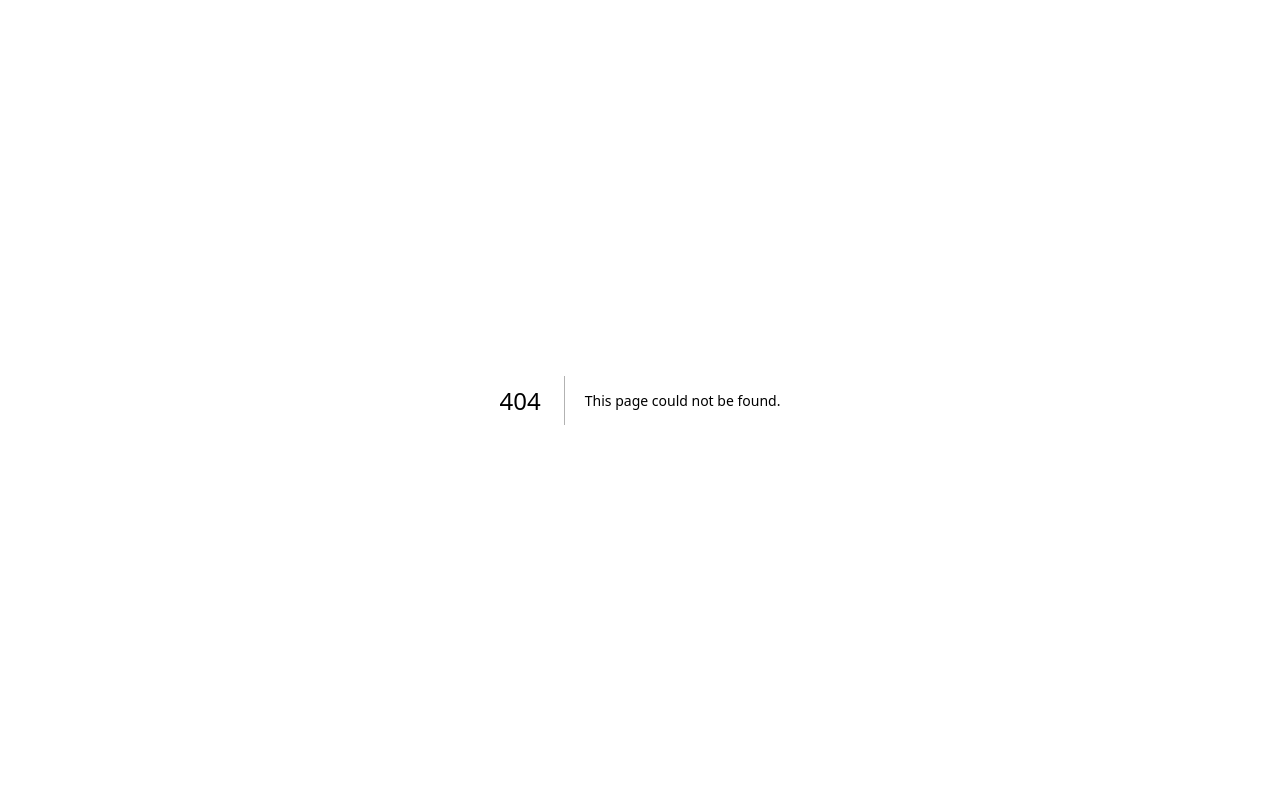
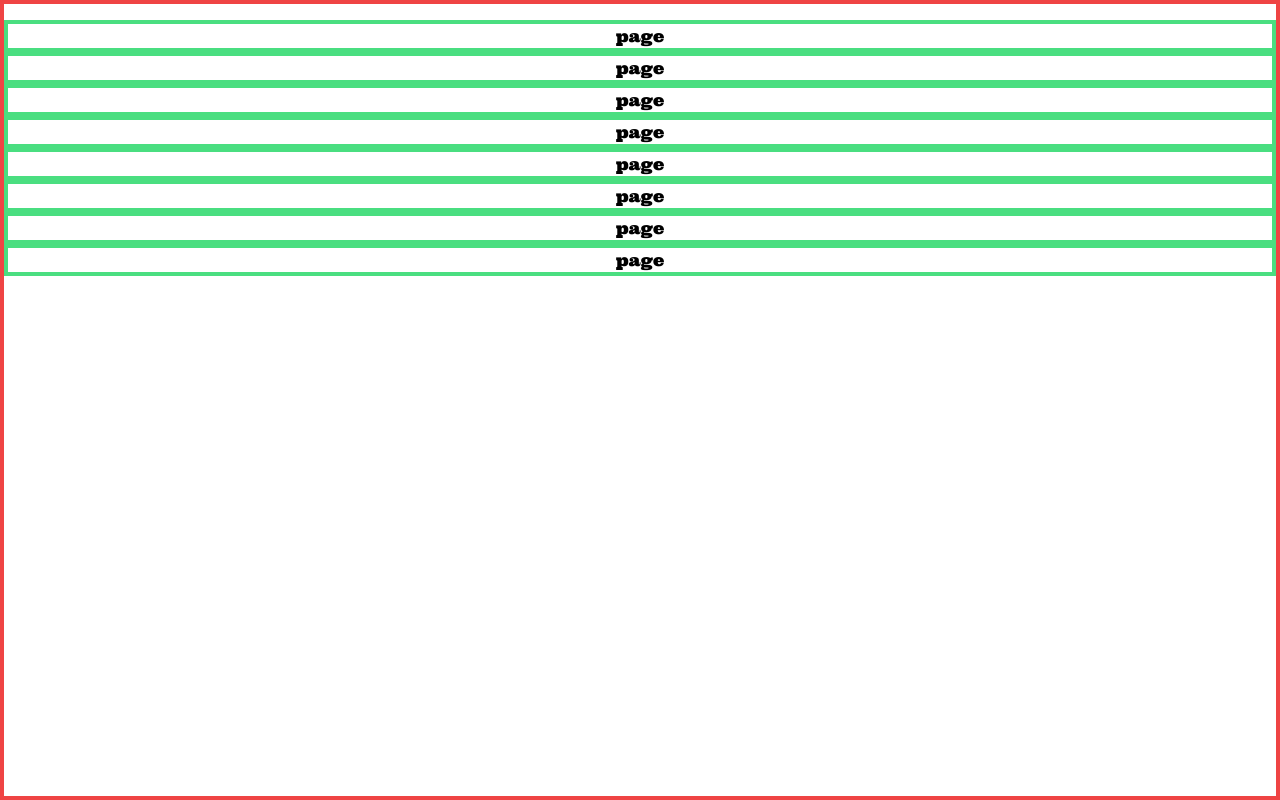
Before and after one commit to samuelaparker/react-play, a Next.js app: page /play-2 in a window 1280 px wide. Before the commit this address had no page. Built offline with nearby package versions, Linux system fonts and the light colour scheme; a web font is replaced by a local one.

Commit message:
add another test page. to do: expirement with shad cn components

```diff
--- /dev/null
+++ b/app/play-2/page.tsx
@@ -0,0 +1,20 @@
+import React from "react";
+
+export default function page() {
+  return (
+    <div>
+      <div className="container border-red-500 border-4 m-auto h-screen py-4">
+        <div className="flex justify-center flex-col items-center">
+          {Array.from({ length: 8 }, (_, index) => (
+            <div
+              key={index}
+              className="border-green-400 border-4 w-full flex flex-col items-center"
+            >
+              page
+            </div>
+          ))}
+        </div>
+      </div>
+    </div>
+  );
+}
```
